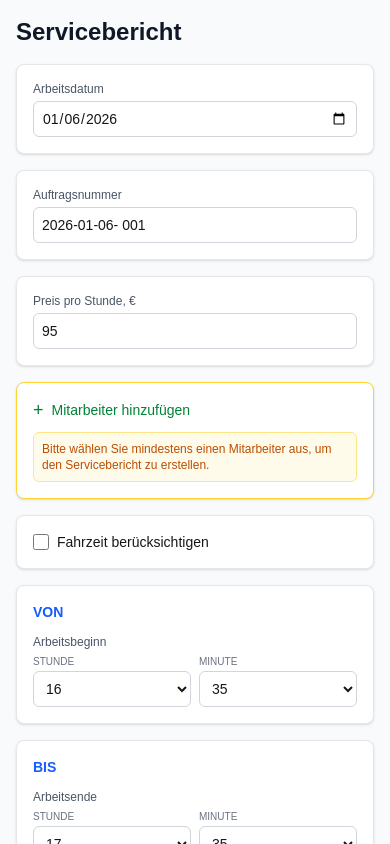
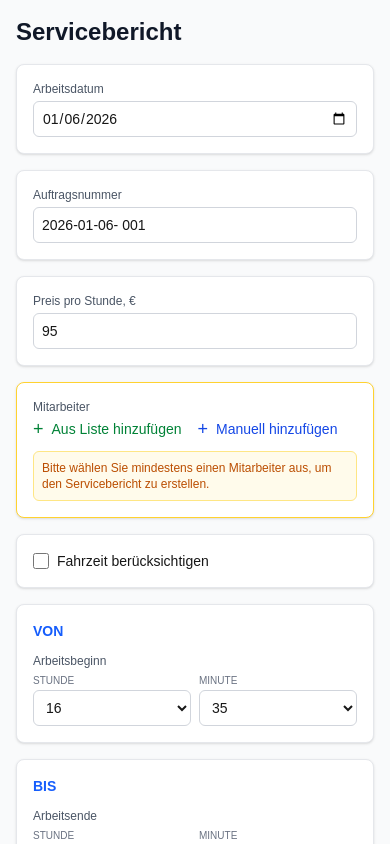
Before and after one commit to LutsDM/EDVTimeCalculator, a Next.js app: page / in a window 390 px wide. Shown: the top 844 px of the page. Built offline with nearby package versions, Linux system fonts and the light colour scheme.

Commit message:
Fix EmployeesBlock mobile layout: keep Abbrechen inside action group

```diff
--- a/app/components/TimeCalculator.tsx
+++ b/app/components/TimeCalculator.tsx
@@ -78,17 +78,33 @@ export default function TimeCalculator() {
    * Employees selection logic
    * ------------------------------------------------------------------ */
   const {
+    // state
     selectedEmployees,
+    employeeToAdd,
+    isAdding,
+    isAddingCustom,
+    customEmployeeName,
+
+    // setters
+    setEmployeeToAdd,
+    setIsAdding,
+    setIsAddingCustom,
+    setCustomEmployeeName,
+
+    // derived
     availableEmployees,
     employeeCount,
     hasEmployees,
-    employeeToAdd,
-    isAdding,
-    setEmployeeToAdd,
-    setIsAdding,
-    addEmployee,
+
+    // actions
+    startAddFromList,
+    startAddCustom,
+    cancelAdd,
+    addEmployeeFromList,
+    addCustomEmployee,
     removeEmployee,
-  } = useEmployeesSelection();
+  } = useEmployeesSelection()
+
 
   /* ------------------------------------------------------------------
    * Preview / print mode
@@ -204,10 +220,20 @@ export default function TimeCalculator() {
             availableEmployees={availableEmployees}
             employeeToAdd={employeeToAdd}
             isAdding={isAdding}
+            isAddingCustom={isAddingCustom}
+            customEmployeeName={customEmployeeName}
             hasEmployees={hasEmployees}
-            onStartAdd={() => setIsAdding(true)}
+
+            onStartAddFromList={startAddFromList}
+            onStartAddCustom={startAddCustom}
+            onCancelAdd={cancelAdd}
+
             onEmployeeToAddChange={setEmployeeToAdd}
-            onAddEmployee={addEmployee}
+            onCustomEmployeeNameChange={setCustomEmployeeName}
+
+            onAddEmployeeFromList={addEmployeeFromList}
+            onAddCustomEmployee={addCustomEmployee}
+
             onRemoveEmployee={removeEmployee}
           />
 
--- a/app/components/time/blocks/EmployeesBlock.tsx
+++ b/app/components/time/blocks/EmployeesBlock.tsx
@@ -3,29 +3,49 @@
 import { Employee } from "../lib/employees";
 
 type Props = {
-  selectedEmployees: Employee[];
-  availableEmployees: Employee[];
-  employeeToAdd: number | "";
-  isAdding: boolean;
+  selectedEmployees: Employee[]
+  availableEmployees: Employee[]
+  employeeToAdd: number | ""
+  isAdding: boolean
 
-  hasEmployees: boolean;
+  isAddingCustom: boolean
+  customEmployeeName: string
 
-  onStartAdd: () => void;
-  onCancelAdd?: () => void;
-  onEmployeeToAddChange: (id: number | "") => void;
-  onAddEmployee: () => void;
-  onRemoveEmployee: (id: number) => void;
-};
+  hasEmployees: boolean
+
+  onStartAddFromList: () => void
+  onStartAddCustom: () => void
+  onCancelAdd: () => void
+
+  onEmployeeToAddChange: (id: number | "") => void
+  onCustomEmployeeNameChange: (value: string) => void
+
+  onAddEmployeeFromList: () => void
+  onAddCustomEmployee: () => void
+
+  onRemoveEmployee: (id: number) => void
+}
+
 
 export default function EmployeesBlock({
   selectedEmployees,
   availableEmployees,
   employeeToAdd,
   isAdding,
+  isAddingCustom,
+  customEmployeeName,
   hasEmployees,
-  onStartAdd,
+
+  onStartAddFromList,
+  onStartAddCustom,
+  onCancelAdd,
+
   onEmployeeToAddChange,
-  onAddEmployee,
+  onCustomEmployeeNameChange,
+
+  onAddEmployeeFromList,
+  onAddCustomEmployee,
+
   onRemoveEmployee,
 }: Props) {
   return (
@@ -34,15 +54,30 @@ export default function EmployeesBlock({
         ${!hasEmployees ? "border-amber-300" : "border-gray-200"}
       `}
     >
-      {!isAdding && (
+      <label className="block text-xs font-medium text-gray-600 mb-1">
+        Mitarbeiter
+      </label>
+
+      {!isAdding && !isAddingCustom && (
+        <div className="flex gap-4">
           <button
             type="button"
-          onClick={onStartAdd}
+            onClick={onStartAddFromList}
             className="inline-flex items-center gap-2 text-sm text-green-700 font-medium"
           >
             <span className="text-lg leading-none">+</span>
-          Mitarbeiter hinzufügen
+            Aus Liste hinzufügen
           </button>
+
+          <button
+            type="button"
+            onClick={onStartAddCustom}
+            className="inline-flex items-center gap-2 text-sm text-blue-700 font-medium"
+          >
+            <span className="text-lg leading-none">+</span>
+            Manuell hinzufügen
+          </button>
+        </div>
       )}
 
       {!hasEmployees && (
@@ -51,8 +86,10 @@ export default function EmployeesBlock({
         </div>
       )}
 
+      {/* add from list */}
       {isAdding && (
-        <div className="flex gap-2">
+        <div className="flex flex-col gap-2">
+        <div className="flex flex-wrap gap-2">
           <select
             value={employeeToAdd}
             onChange={(e) =>
@@ -62,6 +99,7 @@ export default function EmployeesBlock({
             }
             className="h-9 flex-1 rounded-md border border-gray-300 px-2 text-sm"
           >
+
             <option value="">Mitarbeiter auswählen</option>
             {availableEmployees.map((e) => (
               <option key={e.id} value={e.id}>
@@ -69,18 +107,60 @@ export default function EmployeesBlock({
               </option>
             ))}
           </select>
-
+</div>
           <button
             type="button"
             disabled={!employeeToAdd}
-            onClick={onAddEmployee}
+            onClick={onAddEmployeeFromList}
             className="h-9 px-3 rounded-md bg-green-600 text-white text-sm disabled:opacity-50"
           >
             Hinzufügen
           </button>
+
+          <button
+            type="button"
+            onClick={onCancelAdd}
+            className="h-9 px-3 rounded-md border border-gray-300 text-sm"
+          >
+            Abbrechen
+          </button>
         </div>
       )}
 
+      {/* Manual add */}
+      {isAddingCustom && (
+        <div className="flex flex-col gap-2">
+
+          <div className="flex flex-wrap gap-2">
+            <input
+              type="text"
+              placeholder="Name des Mitarbeiters"
+              value={customEmployeeName}
+              onChange={(e) => onCustomEmployeeNameChange(e.target.value)}
+              className="h-9 flex-1 rounded-md border border-gray-300 px-2 text-sm"
+            />
+          </div>
+          <button
+            type="button"
+            disabled={!customEmployeeName.trim()}
+            onClick={onAddCustomEmployee}
+            className="h-9 px-3 rounded-md bg-blue-600 text-white text-sm disabled:opacity-50"
+          >
+            Hinzufügen
+          </button>
+
+          <button
+            type="button"
+            onClick={onCancelAdd}
+            className="h-9 px-3 rounded-md border border-gray-300 text-sm"
+          >
+            Abbrechen
+          </button>
+
+        </div>
+      )}
+
+      {/* Employees fron databank */}
       {selectedEmployees.length > 0 && (
         <div className="flex flex-wrap gap-2">
           {selectedEmployees.map((employee) => (
@@ -101,5 +181,5 @@ export default function EmployeesBlock({
         </div>
       )}
     </div>
-  );
+  )
 }
--- a/app/components/time/hooks/useEmployeesSelection.ts
+++ b/app/components/time/hooks/useEmployeesSelection.ts
@@ -1,50 +1,110 @@
-import { useState } from "react"
-import { employees } from "../lib/employees"
+import { useRef, useState } from "react"
+import { employees, type Employee } from "../lib/employees"
 
 export function useEmployeesSelection() {
-  const [selectedIds, setSelectedIds] = useState<number[]>([])
+
+  const [selectedEmployees, setSelectedEmployees] = useState<Employee[]>([])
+
+
   const [employeeToAdd, setEmployeeToAdd] = useState<number | "">("")
   const [isAdding, setIsAdding] = useState(false)
 
-  const selectedEmployees = employees.filter(e =>
-    selectedIds.includes(e.id)
-  )
 
-  const employeeCount = selectedIds.length
+  const [isAddingCustom, setIsAddingCustom] = useState(false)
+  const [customEmployeeName, setCustomEmployeeName] = useState("")
+
+  const customIdRef = useRef(-1)
+
+  // Derived
+  const selectedIds = selectedEmployees.map(e => e.id)
 
   const availableEmployees = employees.filter(
     e => !selectedIds.includes(e.id)
   )
 
-  const addEmployee = () => {
+  const employeeCount = selectedEmployees.length
+  const hasEmployees = employeeCount > 0
+
+  // Actions
+  const startAddFromList = () => {
+    setIsAdding(true)
+    setIsAddingCustom(false)
+  }
+
+  const startAddCustom = () => {
+    setIsAddingCustom(true)
+    setIsAdding(false)
+  }
+
+  const cancelAdd = () => {
+    setIsAdding(false)
+    setIsAddingCustom(false)
+    setEmployeeToAdd("")
+    setCustomEmployeeName("")
+  }
+
+  const addEmployeeFromList = () => {
     if (!employeeToAdd) return
-    setSelectedIds(prev => [...prev, employeeToAdd as number])
+
+    const found = employees.find(e => e.id === employeeToAdd)
+    if (!found) return
+
+
+    if (selectedEmployees.some(e => e.id === found.id)) {
+      setEmployeeToAdd("")
+      setIsAdding(false)
+      return
+    }
+
+    setSelectedEmployees(prev => [...prev, found])
     setEmployeeToAdd("")
     setIsAdding(false)
   }
 
+  const addCustomEmployee = () => {
+    const name = customEmployeeName.trim()
+    if (!name) return
+
+    const newEmployee: Employee = {
+      id: customIdRef.current--,
+      name,
+    }
+
+    setSelectedEmployees(prev => [...prev, newEmployee])
+    setCustomEmployeeName("")
+    setIsAddingCustom(false)
+  }
+
   const removeEmployee = (id: number) => {
-    setSelectedIds(prev => prev.filter(eid => eid !== id))
+    setSelectedEmployees(prev => prev.filter(e => e.id !== id))
   }
 
   return {
     // state
-    selectedIds,
+    selectedEmployees,
     employeeToAdd,
     isAdding,
+    isAddingCustom,
+    customEmployeeName,
 
     // setters
     setEmployeeToAdd,
     setIsAdding,
+    setIsAddingCustom,
+    setCustomEmployeeName,
 
     // derived
-    selectedEmployees,
     availableEmployees,
     employeeCount,
-    hasEmployees: employeeCount > 0,
+    hasEmployees,
 
     // actions
-    addEmployee,
+    startAddFromList,
+    startAddCustom,
+    cancelAdd,
+    addEmployeeFromList,
+    addCustomEmployee,
     removeEmployee,
-  }
+
+    }
 }
```
Lines whose indentation alone changed are shown as unchanged.
